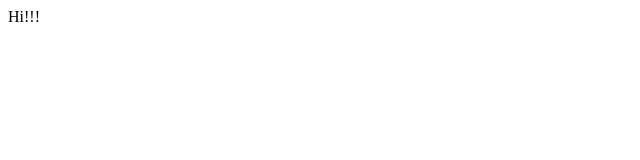
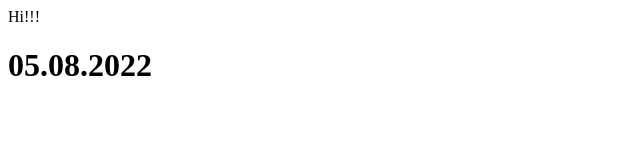
Before and after one commit to MervanKoncuk/BlueTv, a plain HTML site: page mervan.html in a window 1280 px wide. Shown: the whole page, without its empty margins (0-640 px from the left). Drawn offline with Linux system fonts and the light colour scheme.

Commit message:
lastupdate

```diff
--- a/mervan.html
+++ b/mervan.html
@@ -8,5 +8,6 @@
 </head>
 <body>
     Hi!!!
+    <h1>05.08.2022</h1>
 </body>
 </html>
```
